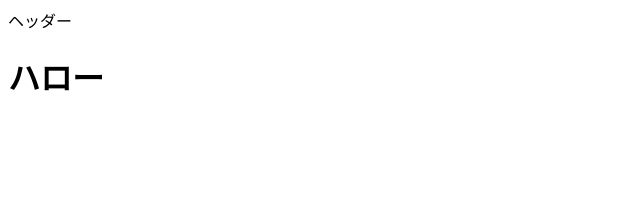
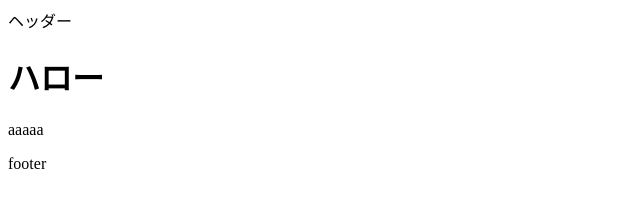
Before and after one commit to kotu-kotuo/git-practice, a plain HTML site: page index.html in a window 1280 px wide. Shown: the full height of the page, 0-640 px from the left. Drawn offline with Linux system fonts and the light colour scheme.

Commit message:
フッター

```diff
--- a/index.html
+++ b/index.html
@@ -8,5 +8,7 @@
   <body>
     <header>ヘッダー</header>
     <h1>ハロー</h1>
+    <p>aaaaa</p>
+    <footer>footer</footer>
   </body>
 </html>
```
